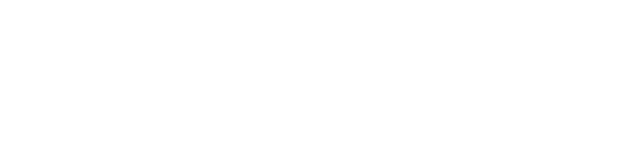
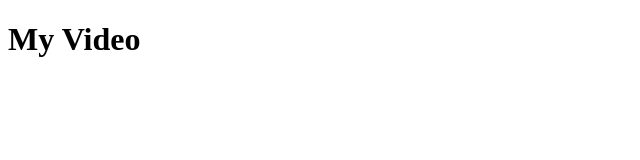
Before and after one commit to daliocervantes/video, a plain HTML site: page index.html in a window 1280 px wide. Shown: the whole page, without its empty margins (0-640 px from the left). Drawn offline with Linux system fonts and the light colour scheme.

Commit message:
added h1

```diff
--- a/index.html
+++ b/index.html
@@ -5,6 +5,6 @@
         <title>My video Web</title>
     </head>
     <body>
-
+        <h1>My Video</h1>
     </body>
 </html>
```
